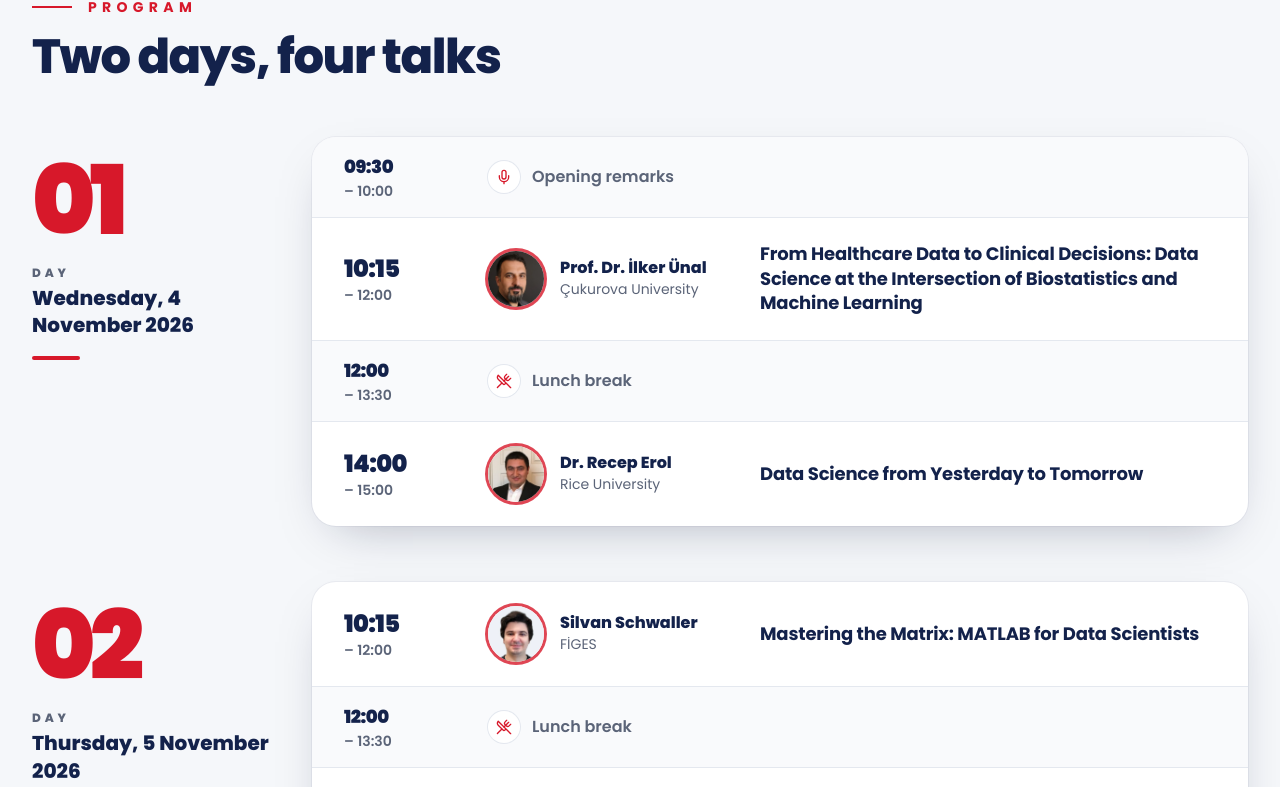
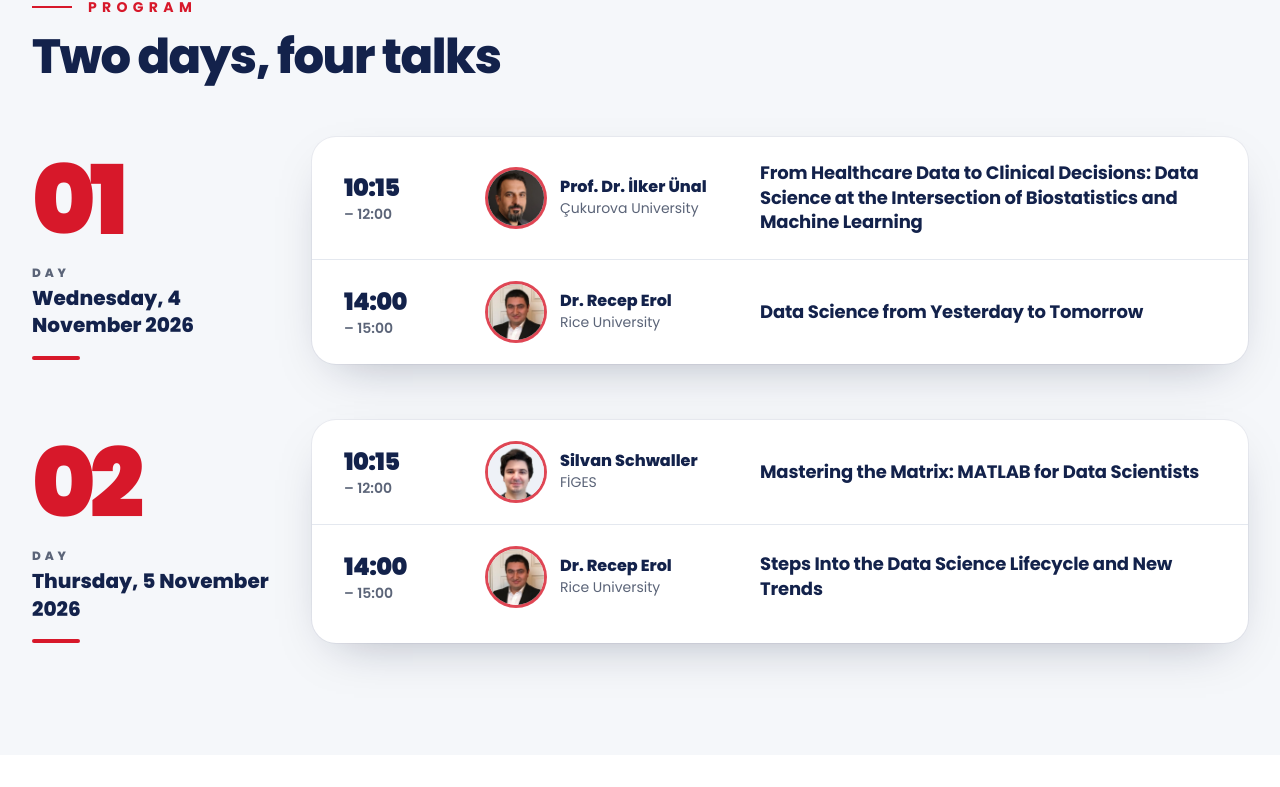
Before and after one commit to Lohmal/dsa-talks, a Next.js app: page / in a window 1280 px wide. Shown: the part 2815-3602 px from the top of the page. Built offline with nearby package versions, Linux system fonts and the light colour scheme; no server answers.

Commit message:
refactor: simplify program session rendering and remove unused elements

```diff
--- a/src/components/Program.tsx
+++ b/src/components/Program.tsx
@@ -1,13 +1,12 @@
 "use client";
 
 import Image from "next/image";
-import { Mic, UtensilsCrossed } from "lucide-react";
 import { Container, FadeIn, SectionHeading } from "./ui";
 import { speakerBySlug } from "@/data/speakers";
 import { useLanguage } from "@/i18n/LanguageProvider";
 
 // Both days stacked as an agenda: a large day label on the left, the sessions as rows
-// on the right (time · speaker · title). Breaks and the opening are slim rows.
+// on the right (time · speaker · title).
 export default function Program() {
   const { m, locale } = useLanguage();
 
@@ -33,36 +32,8 @@ export default function Program() {
 
                 <ol className="overflow-hidden rounded-3xl bg-white shadow-card ring-1 ring-ink/5">
                   {day.sessions.map((session) => {
-                    const speaker = session.speaker ? speakerBySlug[session.speaker] : undefined;
-                    const Icon = session.kind === "break" ? UtensilsCrossed : Mic;
+                    const speaker = speakerBySlug[session.speaker];
                     const [start, end] = session.time.split("–");
-
-                    const time = (
-                      <p className="tabular-nums">
-                        <span className={`font-black tracking-tight text-ink ${speaker ? "text-2xl" : "text-lg"}`}>
-                          {start}
-                        </span>
-                        <span className="ml-1.5 text-sm font-semibold text-muted md:ml-0 md:block">– {end}</span>
-                      </p>
-                    );
-
-                    if (!speaker) {
-                      return (
-                        <li
-                          key={session.time}
-                          className="grid items-center gap-2 border-b border-line bg-surface/60 px-6 py-4 last:border-0 sm:px-8 md:grid-cols-[7rem_1fr] md:gap-8"
-                        >
-                          {time}
-                          <p className="flex items-center gap-3 font-semibold text-muted">
-                            <span className="grid size-8 place-items-center rounded-full bg-white text-brand ring-1 ring-line">
-                              <Icon className="size-4" />
-                            </span>
-                            {session.title}
-                          </p>
-                        </li>
-                      );
-                    }
-
                     return (
                       <li
                         key={session.time}
@@ -72,7 +43,10 @@ export default function Program() {
                           aria-hidden
                           className="absolute inset-y-0 left-0 w-1 bg-brand opacity-0 transition-opacity group-hover:opacity-100"
                         />
-                        {time}
+                        <p className="tabular-nums">
+                          <span className="text-2xl font-black tracking-tight text-ink">{start}</span>
+                          <span className="ml-1.5 text-sm font-semibold text-muted md:ml-0 md:block">– {end}</span>
+                        </p>
                         <div className="flex items-center gap-4 md:col-start-2 lg:col-start-auto">
                           <div className="relative size-14 shrink-0 overflow-hidden rounded-full ring-[3px] ring-brand/80">
                             <Image src={speaker.photo} alt="" fill sizes="56px" unoptimized className="object-cover" />
--- a/src/i18n/messages/en.json
+++ b/src/i18n/messages/en.json
@@ -73,27 +73,15 @@
     "eyebrow": "Program",
     "title": "Two days, four talks",
     "day": "Day",
-    "lunch": "Lunch break",
-    "opening": "Opening remarks",
     "days": [
       {
         "n": 1,
         "date": "Wednesday, 4 November 2026",
         "sessions": [
           {
-            "time": "09:30–10:00",
-            "kind": "opening",
-            "title": "Opening remarks"
-          },
-          {
             "time": "10:15–12:00",
             "speaker": "ilker-unal",
             "title": "From Healthcare Data to Clinical Decisions: Data Science at the Intersection of Biostatistics and Machine Learning"
-          },
-          {
-            "time": "12:00–13:30",
-            "kind": "break",
-            "title": "Lunch break"
           },
           {
             "time": "14:00–15:00",
@@ -110,11 +98,6 @@
             "time": "10:15–12:00",
             "speaker": "silvan-schwaller",
             "title": "Mastering the Matrix: MATLAB for Data Scientists"
-          },
-          {
-            "time": "12:00–13:30",
-            "kind": "break",
-            "title": "Lunch break"
           },
           {
             "time": "14:00–15:00",
--- a/src/i18n/messages/tr.json
+++ b/src/i18n/messages/tr.json
@@ -73,27 +73,15 @@
     "eyebrow": "Program",
     "title": "İki gün, dört konuşma",
     "day": "Gün",
-    "lunch": "Öğle arası",
-    "opening": "Açılış konuşmaları",
     "days": [
       {
         "n": 1,
         "date": "4 Kasım 2026, Çarşamba",
         "sessions": [
           {
-            "time": "09:30–10:00",
-            "kind": "opening",
-            "title": "Açılış konuşmaları"
-          },
-          {
             "time": "10:15–12:00",
             "speaker": "ilker-unal",
             "title": "Sağlık Verilerinden Klinik Kararlara: Biyoistatistik ve Makine Öğrenmesinin Kesişiminde Veri Bilimi"
-          },
-          {
-            "time": "12:00–13:30",
-            "kind": "break",
-            "title": "Öğle arası"
           },
           {
             "time": "14:00–15:00",
@@ -110,11 +98,6 @@
             "time": "10:15–12:00",
             "speaker": "silvan-schwaller",
             "title": "Matrisi Çözmek: Veri Bilimciler İçin MATLAB"
-          },
-          {
-            "time": "12:00–13:30",
-            "kind": "break",
-            "title": "Öğle arası"
           },
           {
             "time": "14:00–15:00",
```
